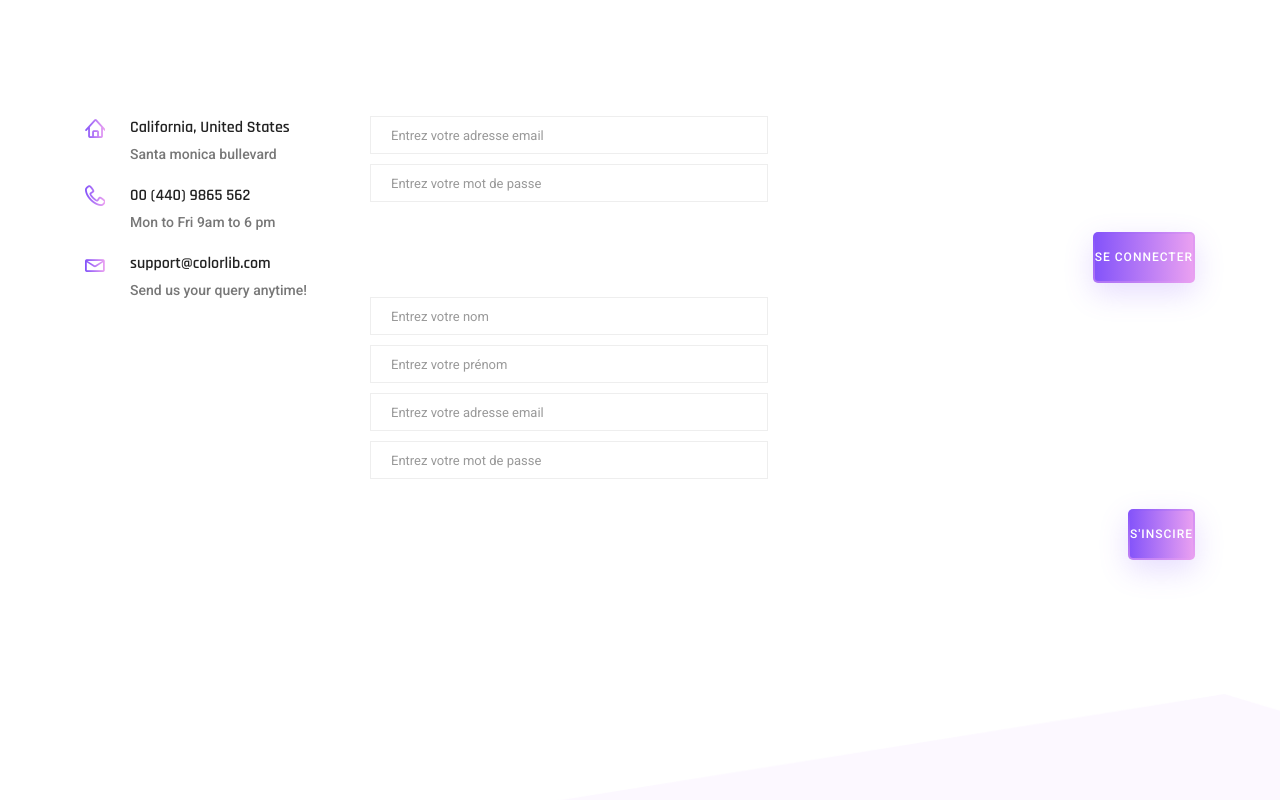
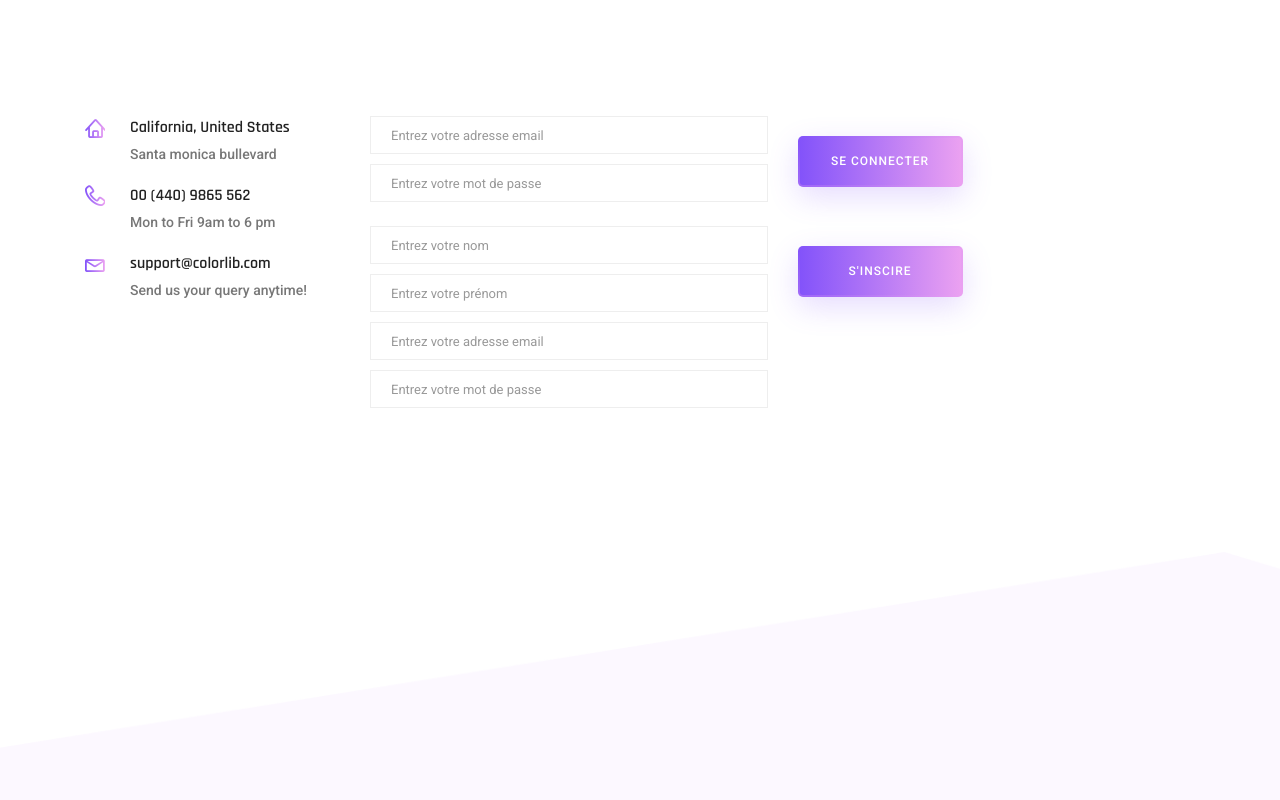
Before and after one commit to AntonArmand/AtoutProtect_Web, a PHP site: page /app/views/login.php in a window 1280 px wide; the page is wider, and only the part inside the window is pictured. Shown: the part 504-1304 px from the top of that part. Run offline with PHP 8.4, Linux system fonts and the light colour scheme.

Commit message:
Add custom.css

```diff
--- a/app/views/login.php
+++ b/app/views/login.php
@@ -11,6 +11,7 @@ include_once '../controllers/clientController.php';
   <link rel="icon" href="includes/img/favicon.png" type="image/png">
   <title>Connexion - Inscription</title>
   <!-- Bootstrap CSS -->
+  <link rel="stylesheet" href="../../includes/css/custom.css">
   <link rel="stylesheet" href="../../includes/css/bootstrap.css">
   <link rel="stylesheet" href="../../includes/vendors/linericon/style.css">
   <link rel="stylesheet" href="../../includes/css/font-awesome.min.css">
@@ -76,8 +77,8 @@ include_once '../controllers/clientController.php';
                 <input class="form-control" type="password" required name="mdpClient"placeholder="Entrez votre mot de passe"/>
               </div>
             </div>
-            <div class="col-md-12 text-right">
-                <input class="primary_btn" type="submit" requiered name="login" value="Se connecter"><br />
+            <div class="col-md-12">
+                <input id="buttonSubmit" class="primary_btn" type="submit" requiered name="login" value="Se connecter"><br />
             </div>
           </form>
           <!-- REGISTER FORM -->
@@ -96,8 +97,8 @@ include_once '../controllers/clientController.php';
                 <input class="form-control" type="password" required name="mdpClient"placeholder="Entrez votre mot de passe"/>
               </div>
             </div>
-            <div class="col-md-12 text-right">
-                <input class="primary_btn" type="submit" requiered name="register" value="S'inscire"><br />
+            <div class="col-md-12">
+                <input id="buttonSubmit" class="primary_btn" type="submit" requiered name="register" value="S'inscire"><br />
             </div>
           </form>
         </div>
--- /dev/null
+++ b/includes/css/custom.css
@@ -0,0 +1,9 @@
+#buttonSubmit
+{
+	width: 20%;
+	left:
+}
+.contact_form
+{
+	flex-wrap: nowrap!important;
+}
```
